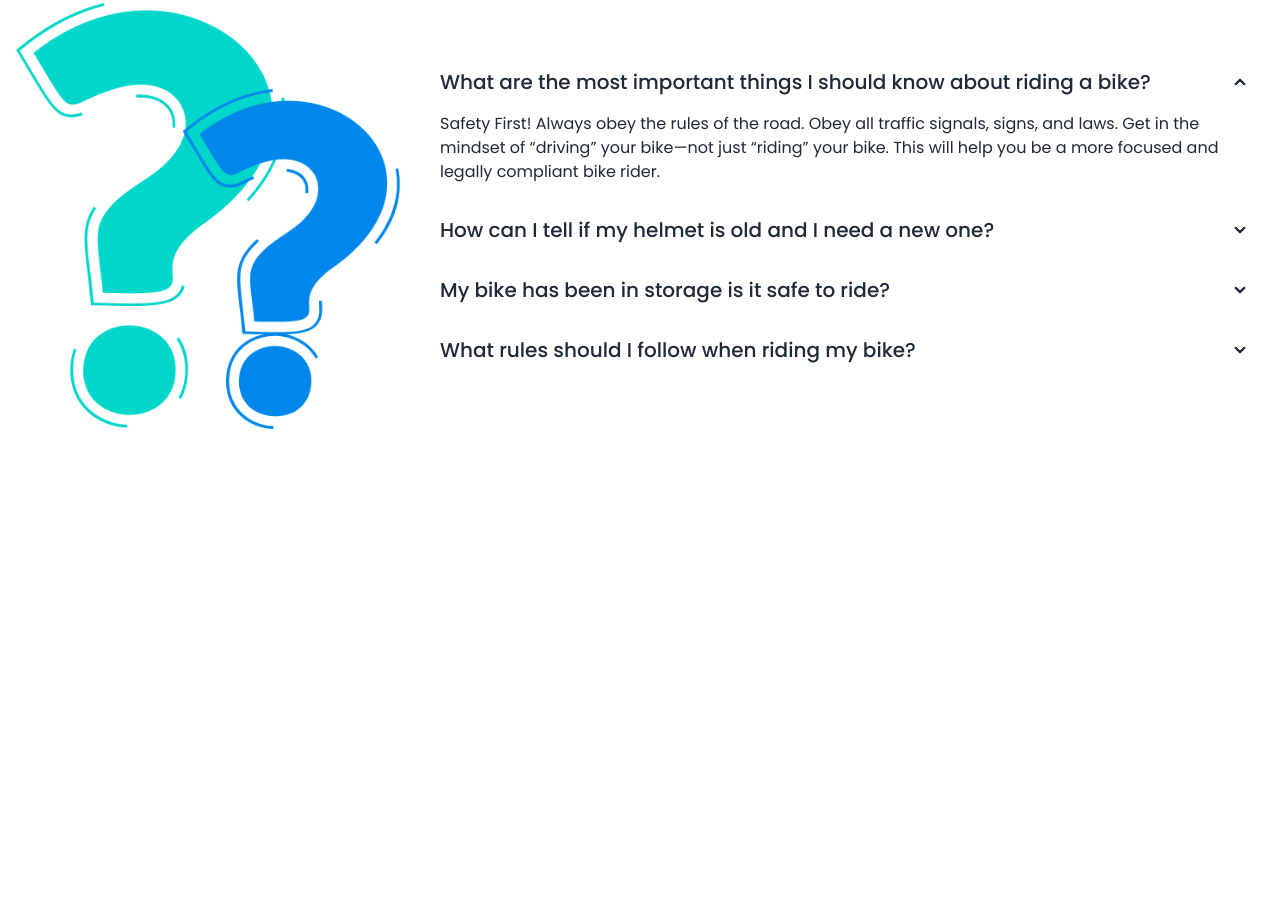
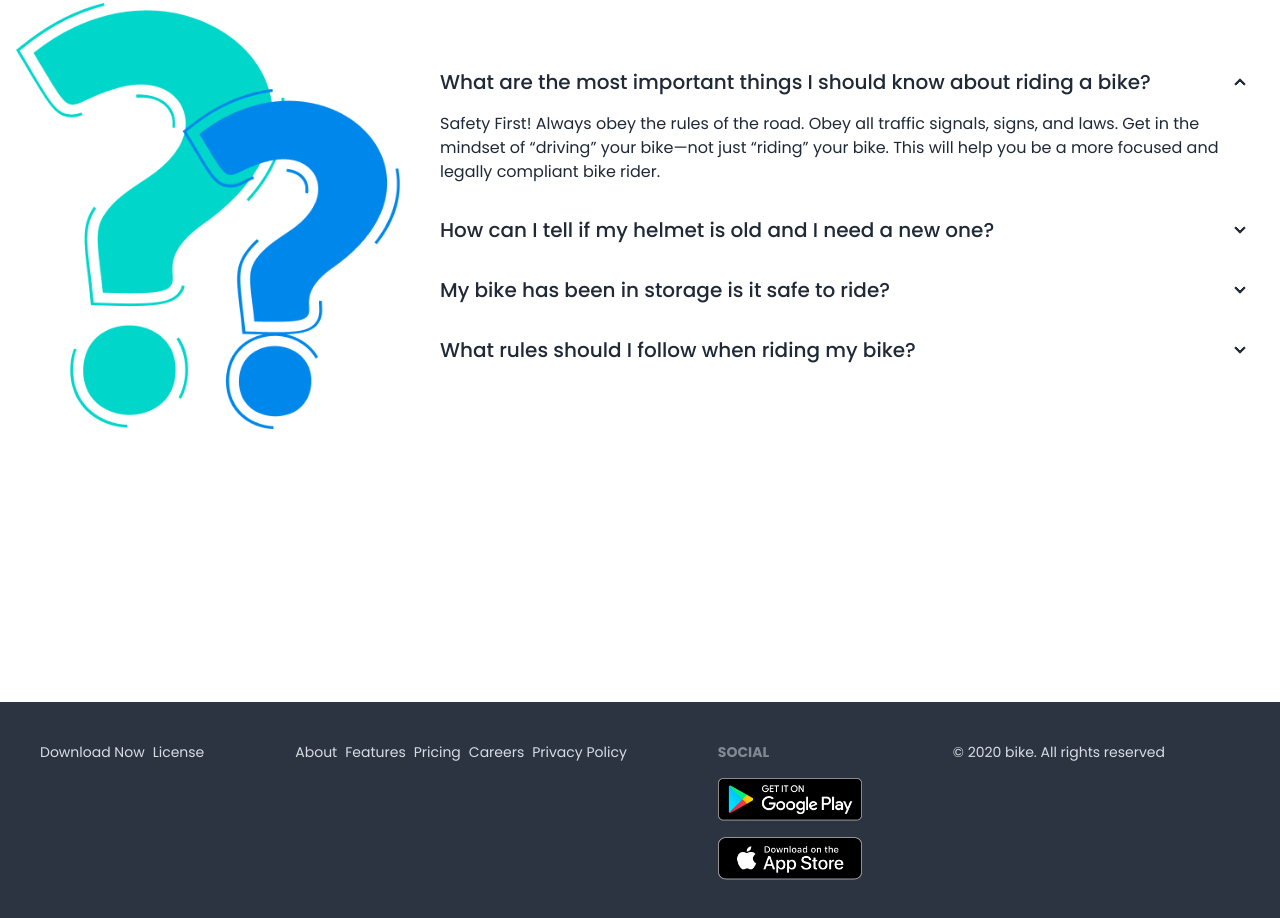
Before and after one commit to khotijaakther/Biker-Zone, a plain HTML site: page index.html in a window 1280 px wide. Shown: the part 2719-3637 px from the top of the page. Before the commit the page ends 3421 px from the top, so only its background shows below. Drawn offline with nearby package versions, Linux system fonts and the light colour scheme.

Commit message:
added footer section

```diff
--- a/index.html
+++ b/index.html
@@ -308,8 +308,26 @@
                 </div>
               </section>
        </main>
-       <footer>
-
-       </footer>
+       <footer class="footer p-10 bg-neutral text-neutral-content">
+        <div class="flex">
+          <p>Download Now</p>
+          <p>License</p>
+        </div>
+        <div class="flex">
+            <p>About</p>
+            <p>Features</p>
+            <p>Pricing</p>
+            <p>Careers</p>
+            <p>Privacy Policy</p>
+        </div>
+        <div>
+          <span class="footer-title">Social</span>
+          <div class="grid grid-cols-1 gap-4">
+            <a><img class="w-36" src="images/others/android.png" alt=""></a>
+            <a><img class="w-36" src="images/others/ios.png" alt=""></a>
+          </div>
+        </div>
+        <p class="text-center">© 2020 bike. All rights reserved</p>
+      </footer>
 </body>
 </html>
```
